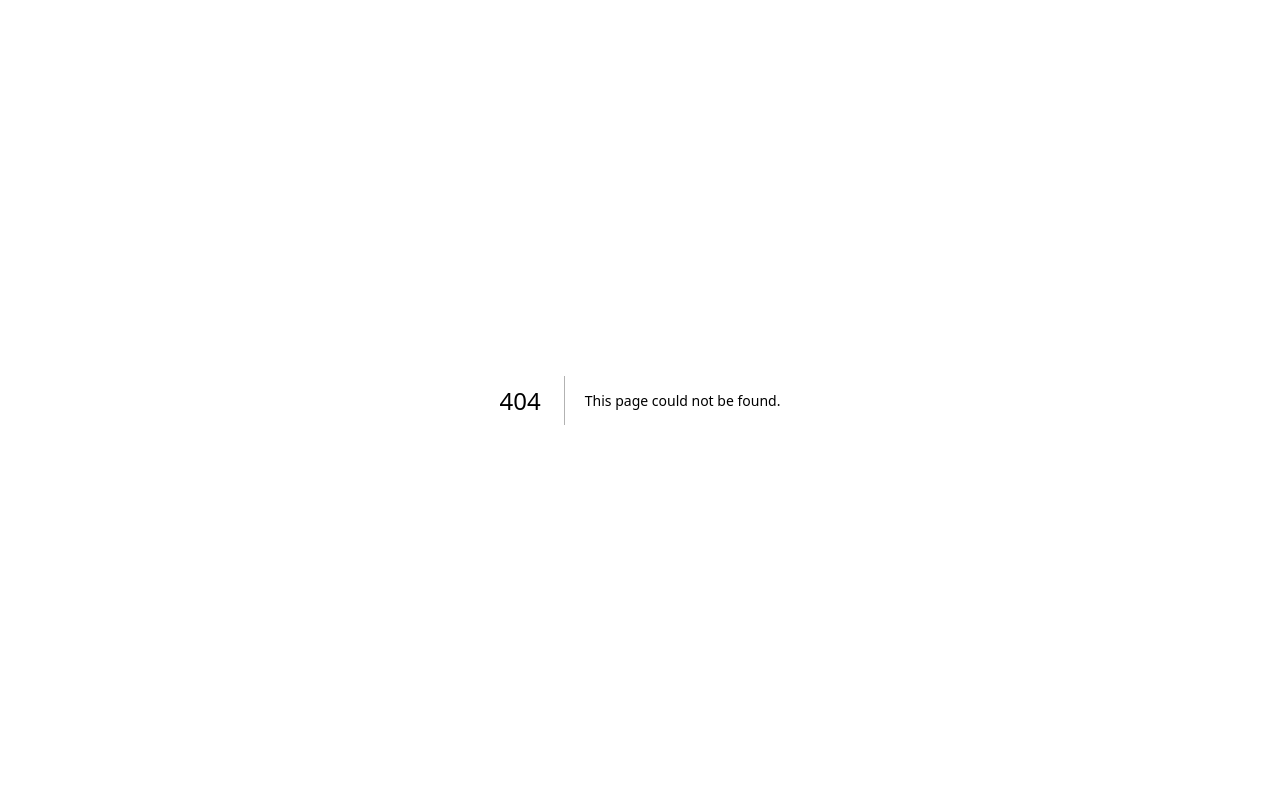
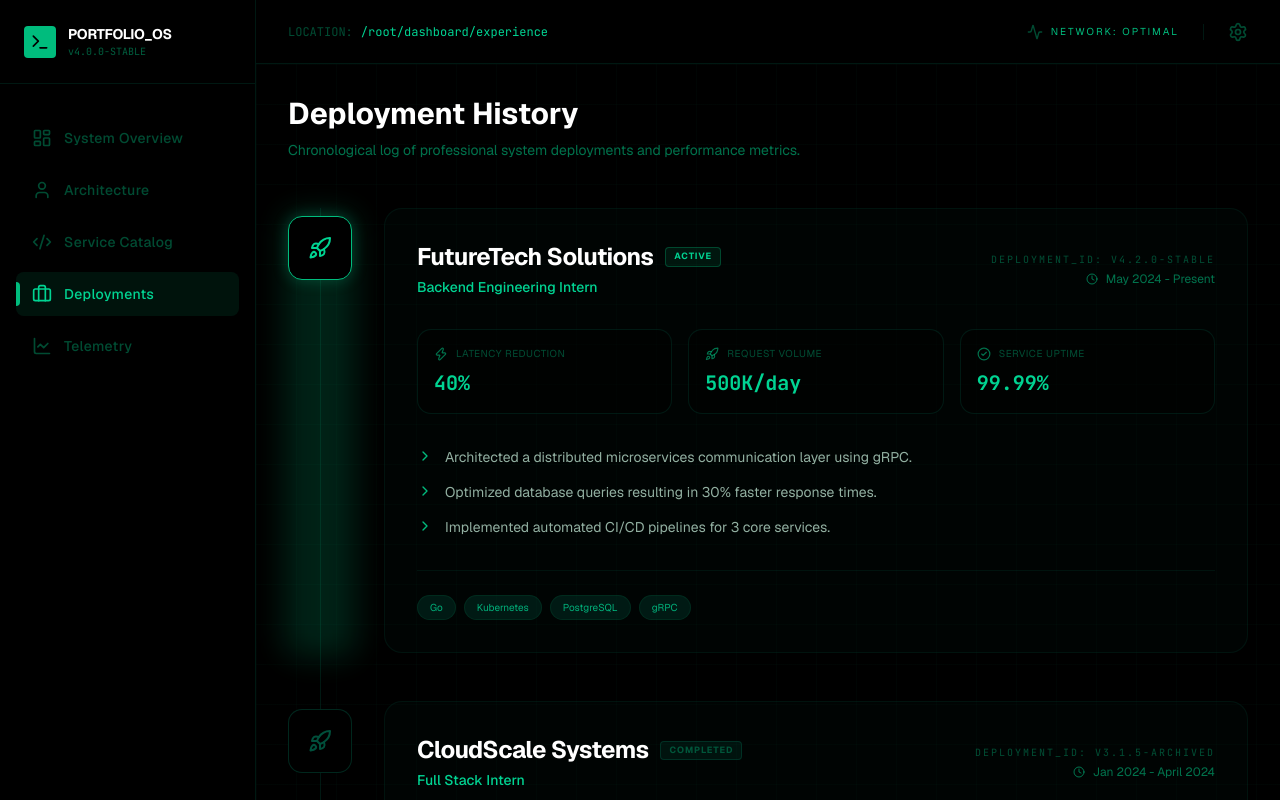
Before and after one commit to Mohith-c7/BuildByMohith, a Next.js app: page /dashboard/experience in a window 1280 px wide. Before the commit this address had no page. Shown: the top 800 px of the page. Built offline with nearby package versions, Linux system fonts and the light colour scheme.

Commit message:
feat: implement deployment history (experience) with timeline and metrics

```diff
--- /dev/null
+++ b/src/app/dashboard/experience/page.tsx
@@ -0,0 +1,168 @@
+"use client";
+
+import React from 'react';
+import { motion } from 'framer-motion';
+import { Rocket, CheckCircle2, AlertCircle, Clock, Zap, ChevronRight } from 'lucide-react';
+import { cn } from '@/lib/utils';
+
+const EXPERIENCE = [
+  {
+    company: "FutureTech Solutions",
+    role: "Backend Engineering Intern",
+    period: "May 2024 - Present",
+    status: "active",
+    version: "v4.2.0-STABLE",
+    metrics: [
+      { label: "Latency Reduction", value: "40%", icon: Zap },
+      { label: "Request Volume", value: "500K/day", icon: Rocket },
+      { label: "Service Uptime", value: "99.99%", icon: CheckCircle2 },
+    ],
+    highlights: [
+      "Architected a distributed microservices communication layer using gRPC.",
+      "Optimized database queries resulting in 30% faster response times.",
+      "Implemented automated CI/CD pipelines for 3 core services."
+    ],
+    stack: ["Go", "Kubernetes", "PostgreSQL", "gRPC"]
+  },
+  {
+    company: "CloudScale Systems",
+    role: "Full Stack Intern",
+    period: "Jan 2024 - April 2024",
+    status: "completed",
+    version: "v3.1.5-ARCHIVED",
+    metrics: [
+      { label: "Feature Delivery", value: "12 Deployments", icon: Rocket },
+      { label: "Bug Resolution", value: "150+ Issues", icon: CheckCircle2 },
+      { label: "System Load", value: "10K Users", icon: Zap },
+    ],
+    highlights: [
+      "Developed a real-time analytics dashboard with WebSocket integration.",
+      "Refactored legacy monolith into modular components.",
+      "Ensured 100% test coverage for critical payment processing modules."
+    ],
+    stack: ["Node.js", "React", "MongoDB", "Redis"]
+  },
+  {
+    company: "DataDynamics Corp",
+    role: "Software Developer Intern",
+    period: "Summer 2023",
+    status: "completed",
+    version: "v2.0.0-ARCHIVED",
+    metrics: [
+      { label: "Data Processed", value: "2TB/Week", icon: Database },
+      { label: "Pipeline Efficiency", value: "25% Increase", icon: Zap },
+    ],
+    highlights: [
+      "Built automated data ingestion pipelines using Python and Airflow.",
+      "Implemented a centralized logging system with ELK stack.",
+      "Collaborated on designing a scalable schema for multi-tenant data storage."
+    ],
+    stack: ["Python", "Docker", "Elasticsearch", "SQL"]
+  }
+];
+
+import { Database } from 'lucide-react'; // Fix for missing import in mapping
+
+export default function ExperiencePage() {
+  return (
+    <div className="space-y-12">
+      <div className="flex items-center justify-between">
+        <div>
+          <h1 className="text-3xl font-bold text-white mb-2">Deployment History</h1>
+          <p className="text-emerald-500/60 text-sm">Chronological log of professional system deployments and performance metrics.</p>
+        </div>
+      </div>
+
+      <div className="relative space-y-12">
+        {/* The Timeline Line */}
+        <div className="absolute left-8 top-0 bottom-0 w-px bg-emerald-900/30 -z-10" />
+
+        {EXPERIENCE.map((exp, i) => (
+          <motion.div
+            key={exp.company}
+            initial={{ opacity: 0, x: -20 }}
+            animate={{ opacity: 1, x: 0 }}
+            transition={{ delay: i * 0.2 }}
+            className="flex gap-8 group"
+          >
+            {/* Timeline Node */}
+            <div className="relative mt-2">
+              <div className={cn(
+                "w-16 h-16 rounded-xl border flex items-center justify-center transition-all duration-500 bg-black group-hover:scale-110",
+                exp.status === 'active'
+                  ? "border-emerald-500 shadow-[0_0_15px_rgba(16,185,129,0.3)]"
+                  : "border-emerald-900/50"
+              )}>
+                <Rocket className={cn("w-6 h-6", exp.status === 'active' ? "text-emerald-400" : "text-emerald-900")} />
+              </div>
+              {exp.status === 'active' && (
+                <div className="absolute -inset-1 bg-emerald-500/20 blur-lg rounded-xl -z-10 animate-pulse" />
+              )}
+            </div>
+
+            {/* Content Card */}
+            <div className="flex-1 space-y-6">
+              <div className="bg-emerald-900/5 border border-emerald-900/20 rounded-2xl p-8 hover:border-emerald-500/30 transition-all">
+                <div className="flex flex-col md:flex-row md:items-center justify-between gap-4 mb-8">
+                  <div>
+                    <div className="flex items-center gap-3 mb-1">
+                      <h2 className="text-2xl font-bold text-white tracking-tight">{exp.company}</h2>
+                      <span className={cn(
+                        "text-[9px] font-bold uppercase px-2 py-0.5 rounded tracking-widest border",
+                        exp.status === 'active'
+                          ? "bg-emerald-500/10 text-emerald-400 border-emerald-500/30"
+                          : "bg-emerald-900/20 text-emerald-500/40 border-emerald-900/50"
+                      )}>
+                        {exp.status}
+                      </span>
+                    </div>
+                    <div className="text-emerald-400 text-sm font-medium">{exp.role}</div>
+                  </div>
+                  <div className="text-right">
+                    <div className="text-[10px] text-emerald-500/40 font-mono uppercase tracking-[0.2em] mb-1">DEPLOYMENT_ID: {exp.version}</div>
+                    <div className="flex items-center gap-2 text-emerald-500/60 text-xs justify-end">
+                      <Clock className="w-3 h-3" />
+                      {exp.period}
+                    </div>
+                  </div>
+                </div>
+
+                {/* Metrics Grid */}
+                <div className="grid grid-cols-1 sm:grid-cols-3 gap-4 mb-8">
+                  {exp.metrics.map((metric, j) => (
+                    <div key={j} className="bg-black/40 border border-emerald-900/30 rounded-xl p-4">
+                      <div className="flex items-center gap-2 mb-2">
+                        <metric.icon className="w-3.5 h-3.5 text-emerald-500/60" />
+                        <span className="text-[10px] text-emerald-500/40 uppercase tracking-wider">{metric.label}</span>
+                      </div>
+                      <div className="text-xl font-bold text-emerald-400 font-mono">{metric.value}</div>
+                    </div>
+                  ))}
+                </div>
+
+                {/* Highlights */}
+                <div className="space-y-3 mb-8">
+                  {exp.highlights.map((highlight, j) => (
+                    <div key={j} className="flex gap-3 text-sm text-emerald-100/70 leading-relaxed">
+                      <ChevronRight className="w-4 h-4 text-emerald-500 shrink-0 mt-0.5" />
+                      <span>{highlight}</span>
+                    </div>
+                  ))}
+                </div>
+
+                {/* Tech Stack */}
+                <div className="flex flex-wrap gap-2 pt-6 border-t border-emerald-900/20">
+                  {exp.stack.map((t, j) => (
+                    <span key={j} className="text-[10px] px-3 py-1 bg-emerald-900/30 border border-emerald-500/10 text-emerald-400/80 rounded-full">
+                      {t}
+                    </span>
+                  ))}
+                </div>
+              </div>
+            </div>
+          </motion.div>
+        ))}
+      </div>
+    </div>
+  );
+}
```
